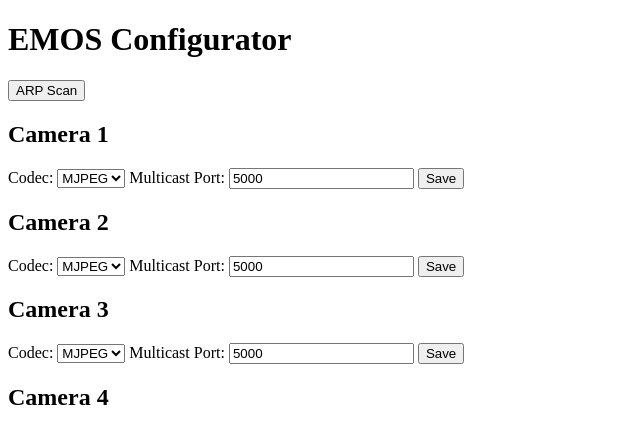
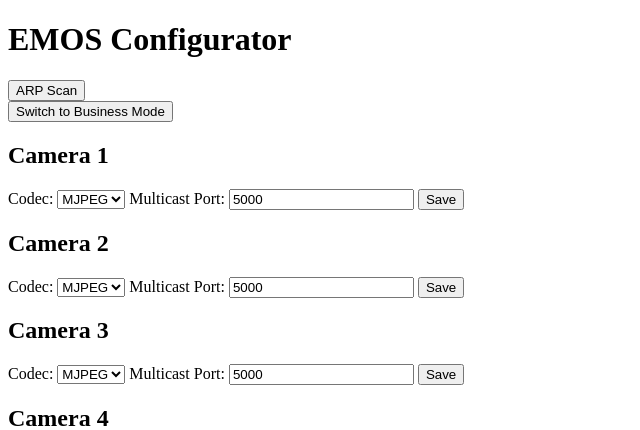
Before and after one commit to spindledev/emosconfiguratorv2, a FastAPI app: page / in a window 1280 px wide. Shown: the top 430 px of the page, without its empty margins (0-640 px from the left). Run offline with FastAPI, Linux system fonts and the light colour scheme.

Commit message:
Add business mode switch from web interface

```diff
--- a/app/main.py
+++ b/app/main.py
@@ -2,6 +2,7 @@ from fastapi import FastAPI, Form, Request, HTTPException
 from fastapi.responses import HTMLResponse, RedirectResponse
 from fastapi.templating import Jinja2Templates
 import json
+import subprocess
 from pathlib import Path
 
 from . import occ_wrapper
@@ -15,6 +16,8 @@ CONFIG_DIR = Path("config")
 CONFIG_DIR.mkdir(exist_ok=True)
 
 CAMERAS = [1, 2, 3, 4]
+
+BOOT_MODE_FILE = Path("/etc/emos/boot_mode")
 
 
 def load_settings(camera_id: int):
@@ -31,6 +34,19 @@ def save_settings(camera_id: int, codec: str, port: int):
     path = CONFIG_DIR / f"camera_{camera_id}.json"
     with open(path, "w") as f:
         json.dump({"codec": codec, "port": port}, f)
+
+
+def switch_to_business_mode():
+    """Write 'business' to the boot mode file and start hotspot services."""
+    try:
+        subprocess.run(
+            ["sudo", "sh", "-c", f"echo business > {BOOT_MODE_FILE}"],
+            check=True,
+        )
+    except subprocess.CalledProcessError:
+        pass
+    subprocess.run(["sudo", "systemctl", "start", "hostapd"], check=False)
+    subprocess.run(["sudo", "systemctl", "start", "dnsmasq"], check=False)
 
 
 @app.get("/", response_class=HTMLResponse)
@@ -66,6 +82,13 @@ async def arp_scan(request: Request):
     )
 
 
+@app.post("/business")
+async def switch_business():
+    """Switch the device into business mode and redirect to the index."""
+    switch_to_business_mode()
+    return RedirectResponse(url="/", status_code=303)
+
+
 @app.get("/camera/{parameter}")
 def get_camera_parameter(parameter: str):
     try:
--- a/app/templates/index.html
+++ b/app/templates/index.html
@@ -7,6 +7,9 @@
     <h1>EMOS Configurator</h1>
     <form method="post" action="/arp_scan">
         <button type="submit">ARP Scan</button>
+    </form>
+    <form method="post" action="/business">
+        <button type="submit">Switch to Business Mode</button>
     </form>
 
     {% if scan_results %}
```
Also changed, not shown: userguide.md (+1 -0 lines).
